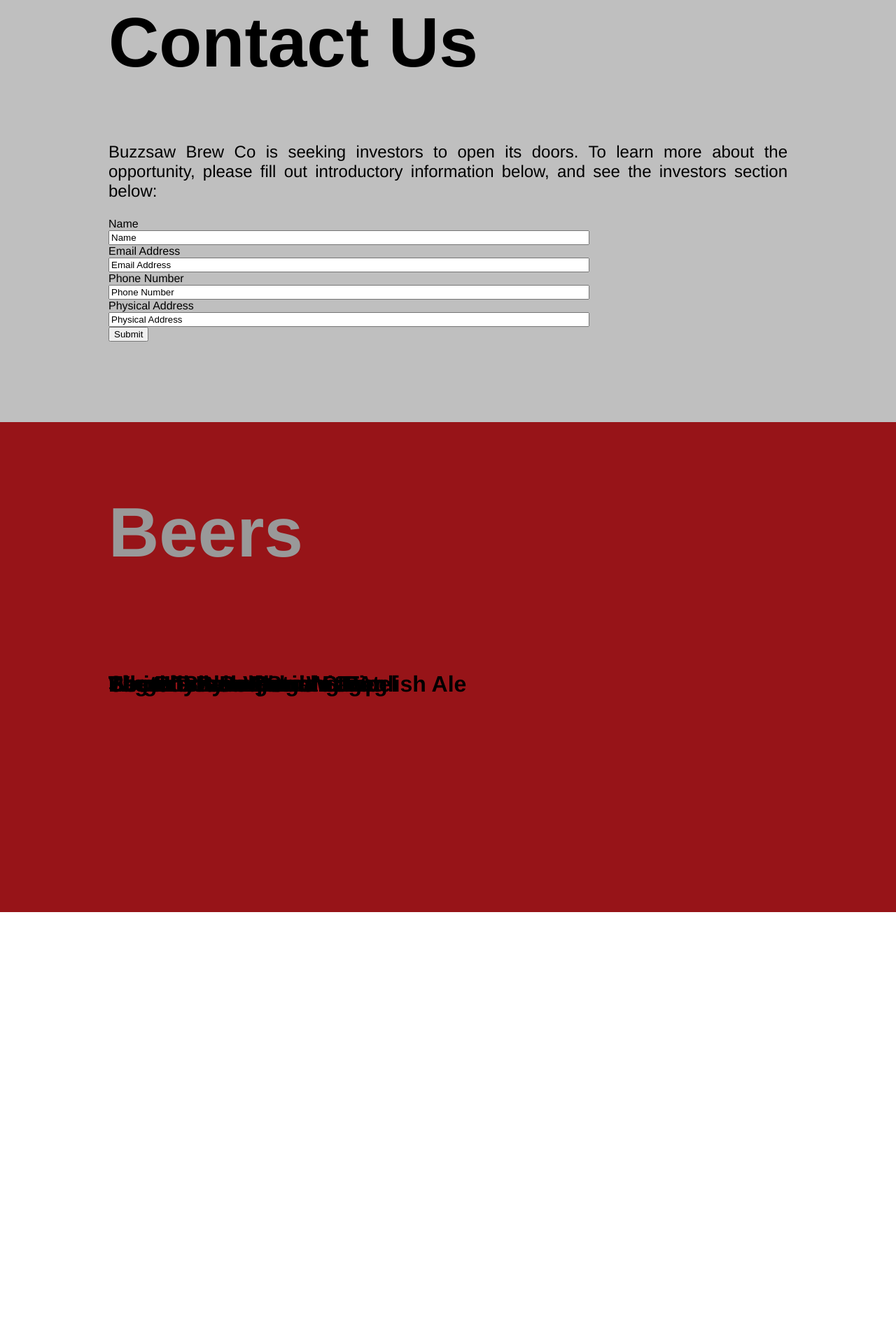
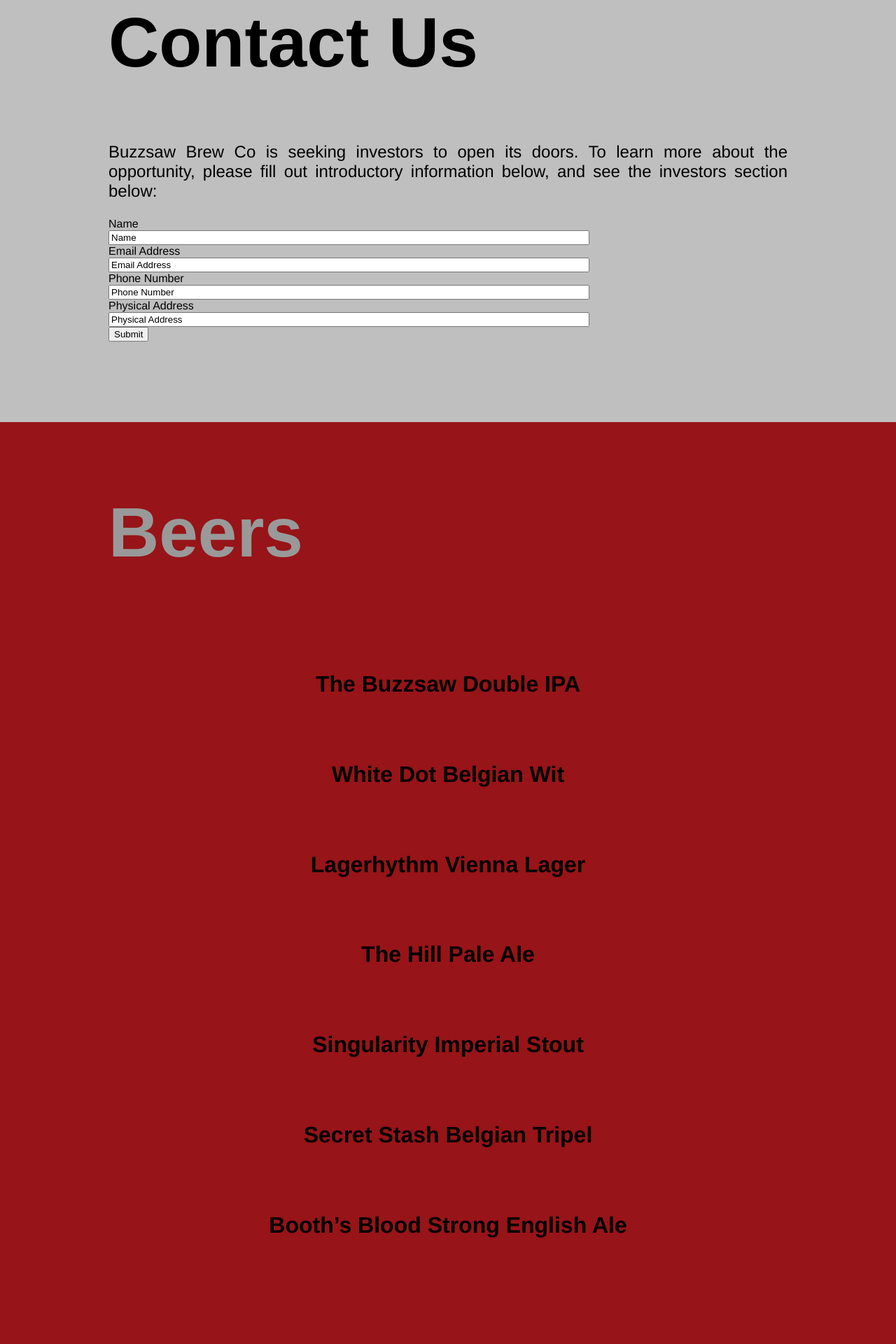
Before and after one commit to arquinn/arquinn.github.io, a Jekyll site: the page built from test.html, in a window 1280 px wide. Shown: the part 1907-3827 px from the top of the page at 70% size. Built offline with Jekyll 4.4.1, drawn with Linux system fonts in a browser that asks for light colours; nearby versions of some CDN libraries; before the commit the page ends 3210 px from its top, so only the background shows below that.

Commit message:
Update test.css

```diff
--- a/css/test.css
+++ b/css/test.css
@@ -142,12 +142,7 @@
     background-position: center;
     background-repeat: no-repeat
 }*/
-
-.beer {
-    position:absolute;
-    clip: rect(0,auto,auto,0);
-}
-.beer:before {
+/*.beer:before {
  content: '';
  position: fixed;
  top: 0;
@@ -157,7 +152,7 @@
  zindex : -1;
  background-size: auto 100%;
  background-image: url("../FINAL_LOGO_GREY.jpg");
-}
+}*/
 
 .answer {
     font-weight: bold;
```
